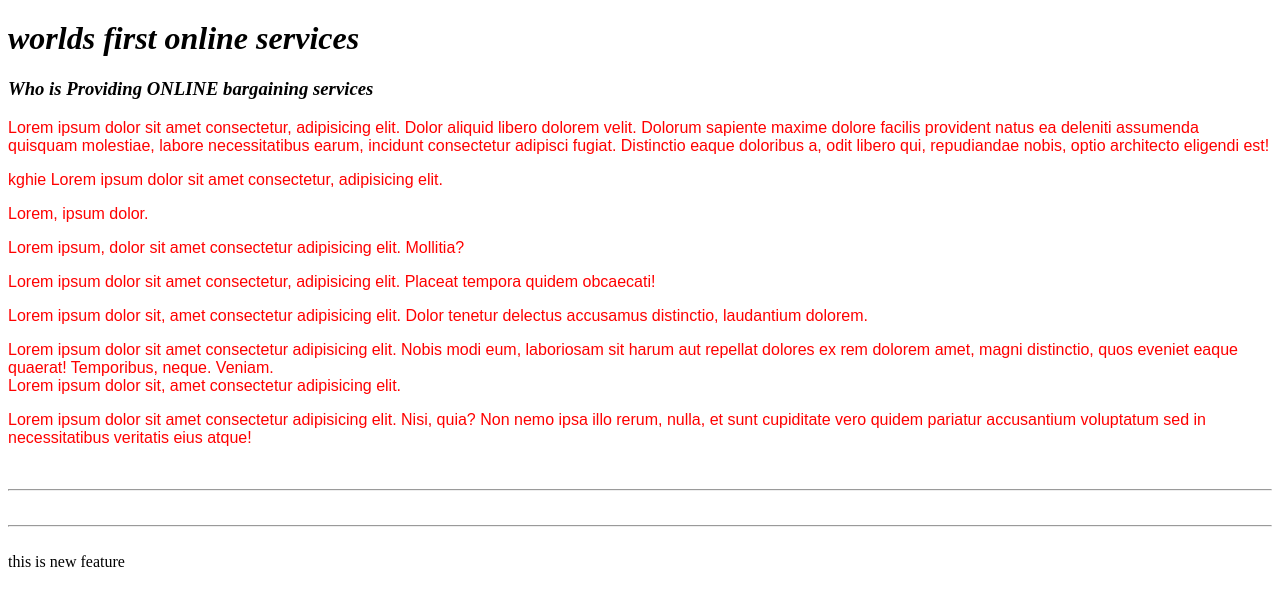
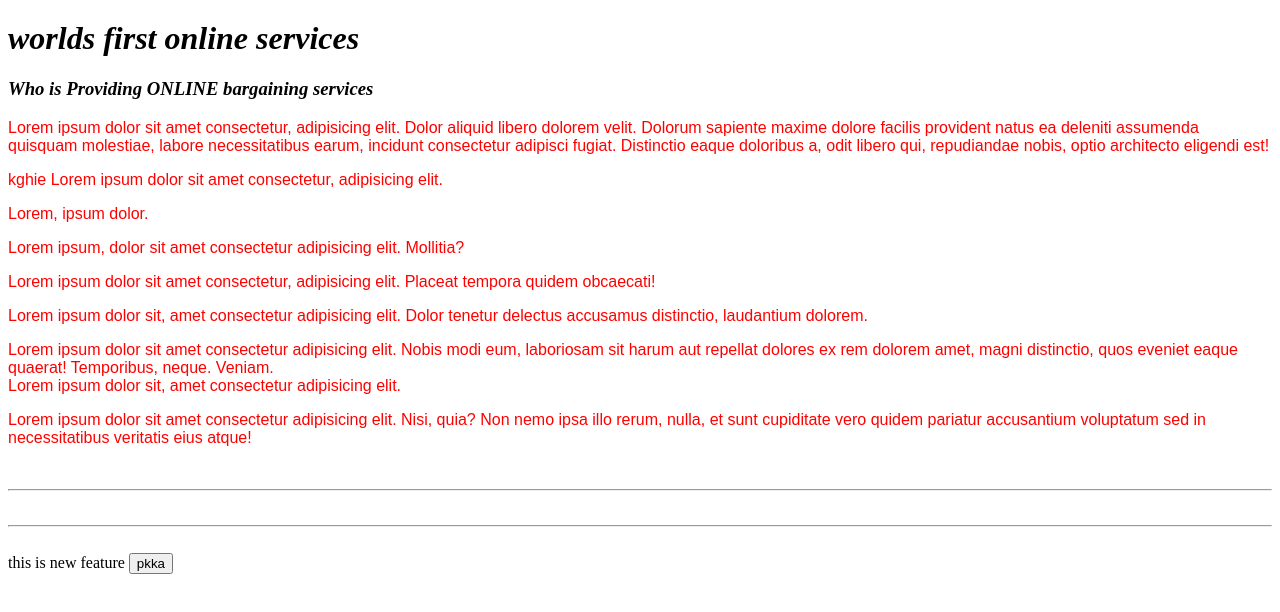
Before and after one commit to AK8959/local-repo, a plain HTML site: page index.html in a window 1280 px wide. Shown: the part 60-672 px from the top of the page. Drawn offline with Linux system fonts and the light colour scheme.

Commit message:
new button

```diff
--- a/index.html
+++ b/index.html
@@ -39,4 +39,8 @@
 this is new feature
 </body>
 
+
+
+
+<button>pkka</button>
 </html>
```
Also changed, not shown: 1 other file.
